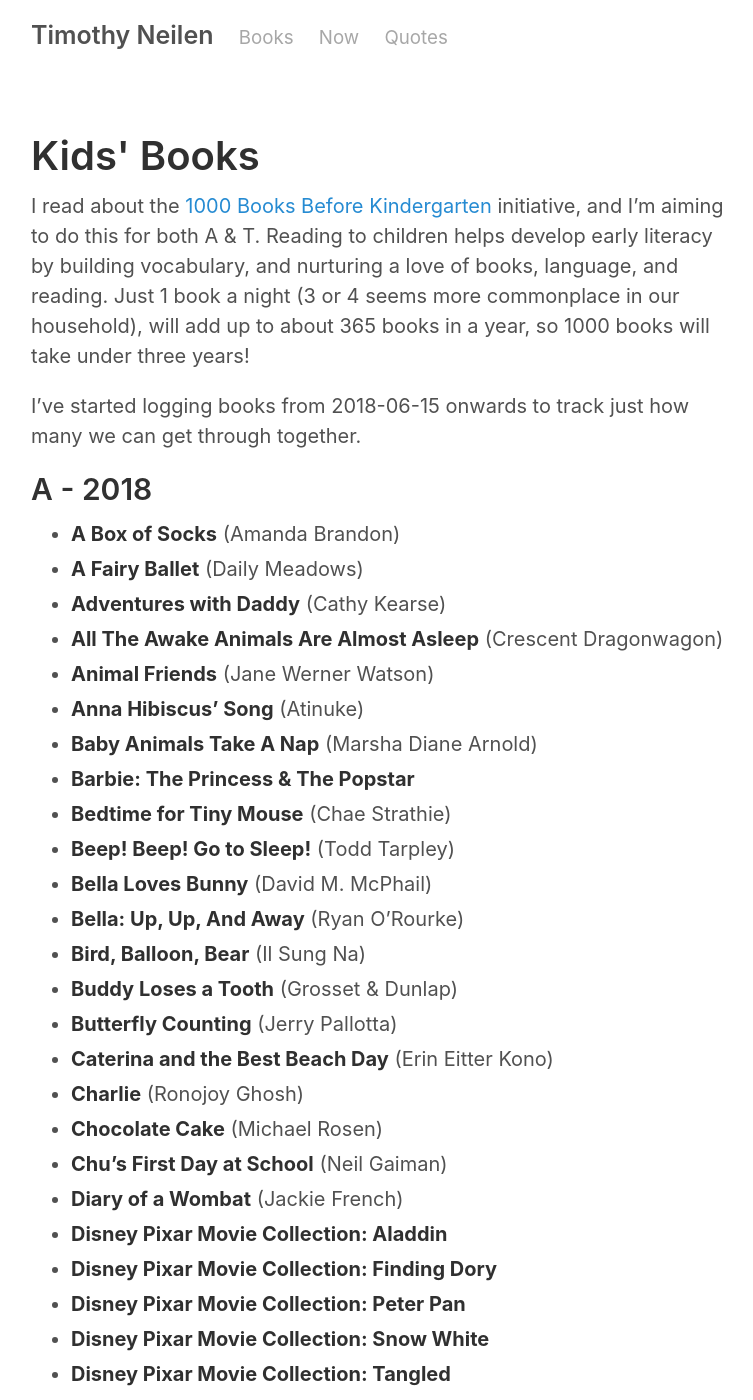
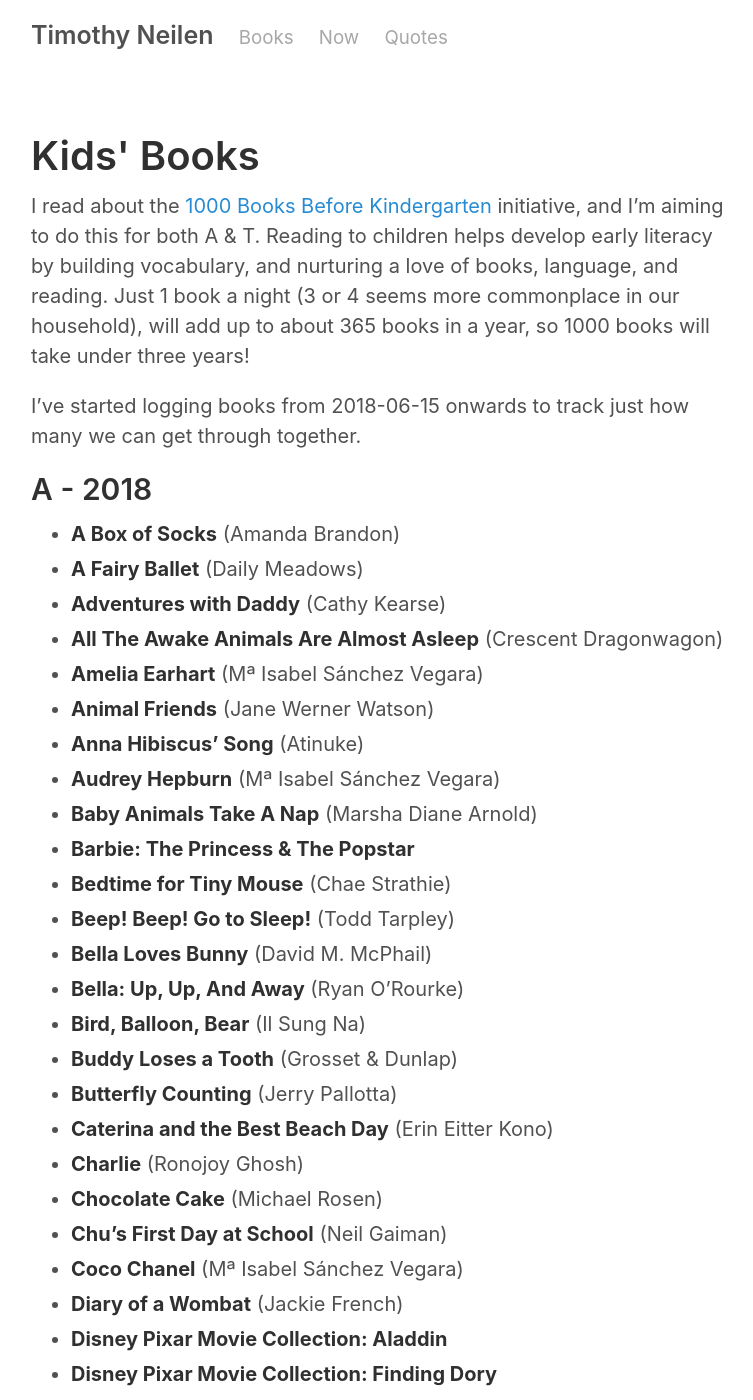
Before and after one commit to teejayen/teejayen.github.io, a Jekyll site: the page built from kidsbooks.md, in a window 1280 px wide and 1400 px high. Shown: the whole window, without its empty margins (259-1012 px from the left). Built offline with Jekyll 4.4.1, drawn with Linux system fonts in a browser that asks for light colours.

Commit message:
about time i read some more books!

```diff
--- a/kidsbooks.md
+++ b/kidsbooks.md
@@ -18,8 +18,10 @@
 - **A Fairy Ballet** (Daily Meadows)
 - **Adventures with Daddy** (Cathy Kearse)
 - **All The Awake Animals Are Almost Asleep** (Crescent Dragonwagon)
+- **Amelia Earhart** (Mª Isabel Sánchez Vegara)
 - **Animal Friends** (Jane Werner Watson)
 - **Anna Hibiscus' Song** (Atinuke)
+- **Audrey Hepburn** (Mª Isabel Sánchez Vegara)
 - **Baby Animals Take A Nap** (Marsha Diane Arnold)
 - **Barbie: The Princess & The Popstar**
 - **Bedtime for Tiny Mouse** (Chae Strathie)
@@ -33,6 +35,7 @@
 - **Charlie** (Ronojoy Ghosh)
 - **Chocolate Cake** (Michael Rosen)
 - **Chu's First Day at School** (Neil Gaiman)
+- **Coco Chanel** (Mª Isabel Sánchez Vegara)
 - **Diary of a Wombat** (Jackie French)
 - **Disney Pixar Movie Collection: Aladdin**
 - **Disney Pixar Movie Collection: Finding Dory**
```
